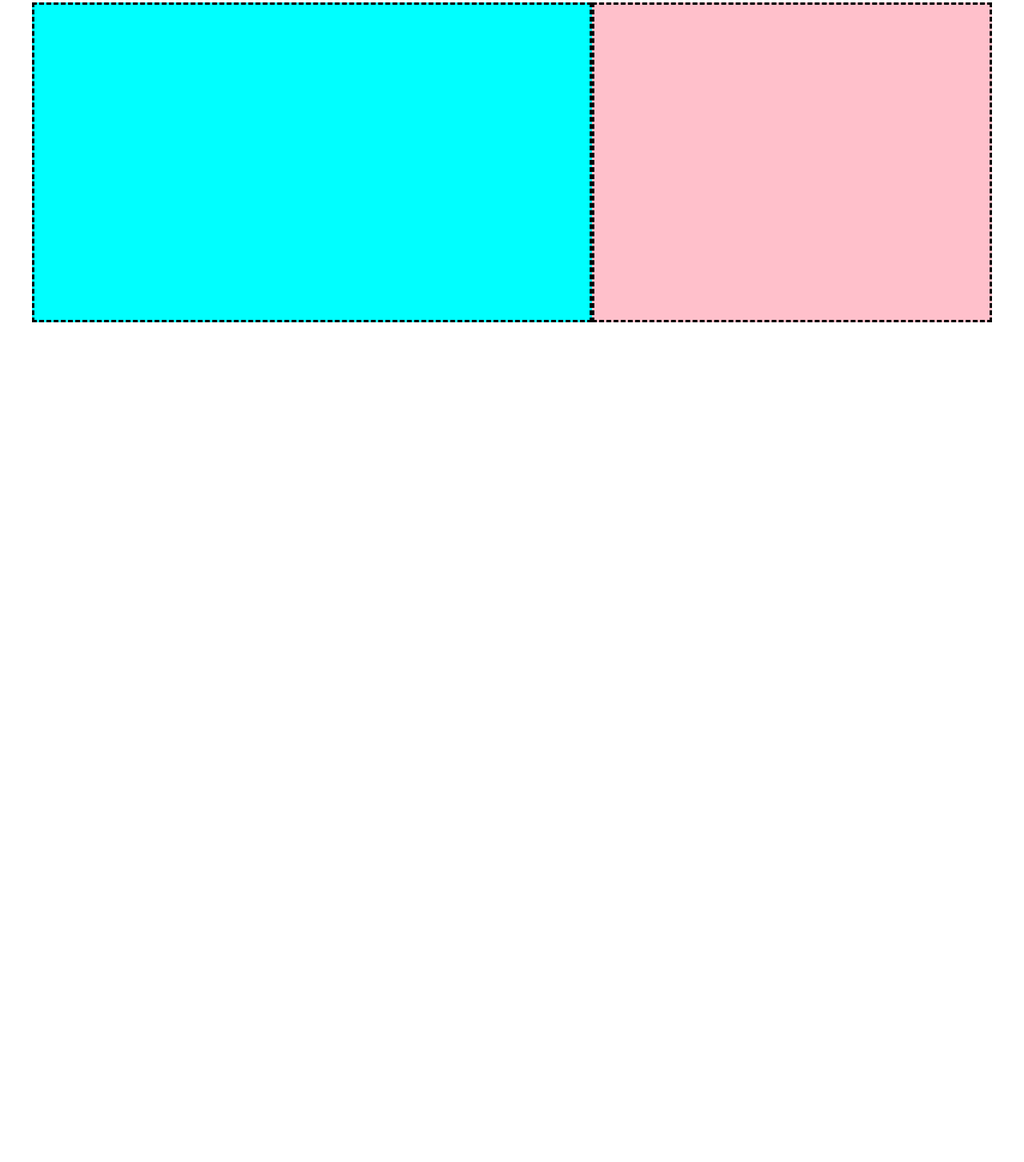
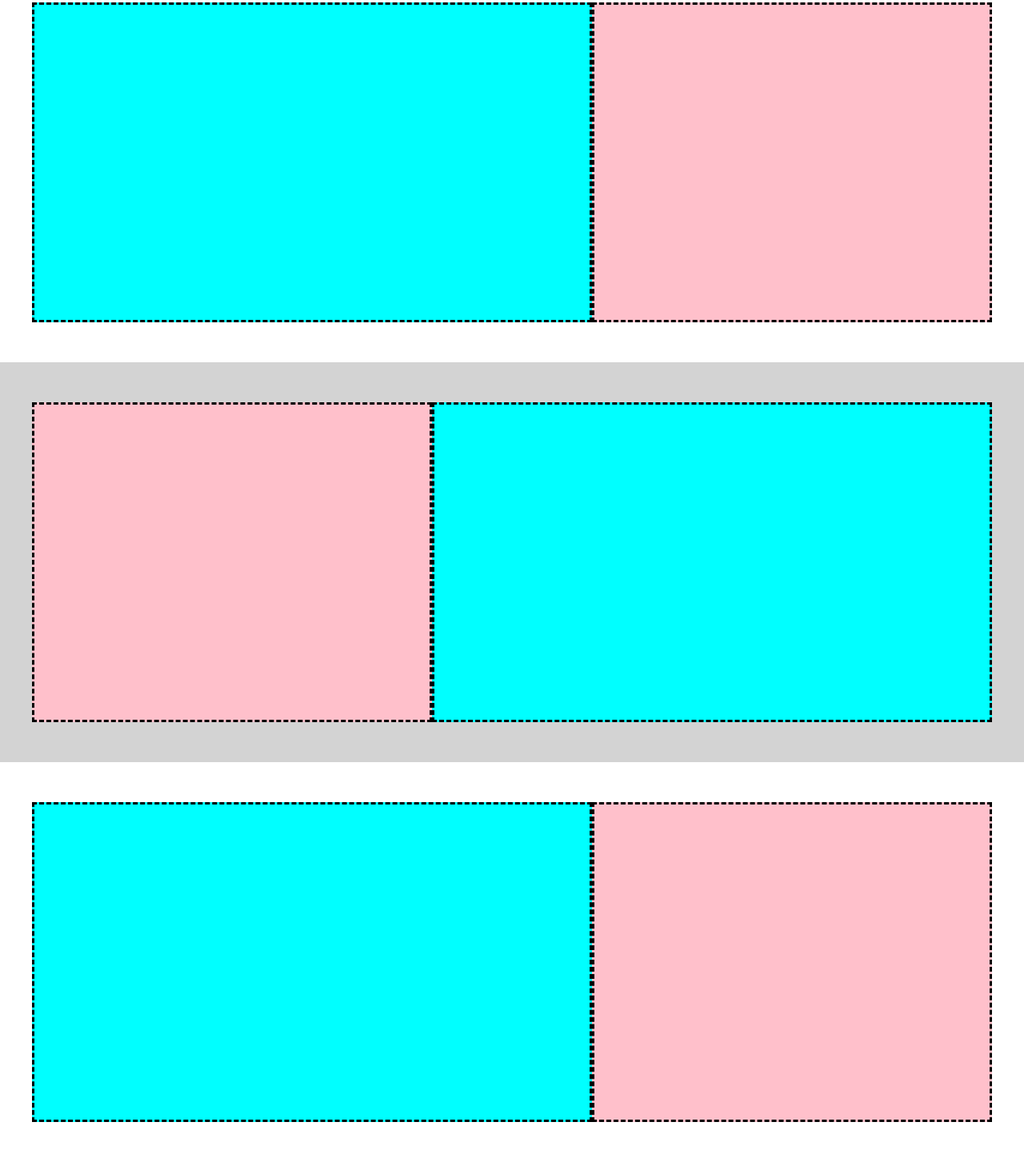
Before and after one commit to MihaiArbore/htmlcss-struttura-discord, a plain HTML site: page index.html in a window 1280 px wide. Shown: the part 647-2100 px from the top of the page at 80% size. Before the commit the page ends 1100 px from the top, so only its background shows below. Drawn offline with Linux system fonts and the light colour scheme.

Commit message:
add layout3-4

```diff
--- a/index.html
+++ b/index.html
@@ -25,13 +25,15 @@
                 </span>
             </nav>
     </header>
-        <!-- main layout1 -->
+        <!-- main layout -->
     <main>
+            <!-- layout1 -->
         <section class="Layout1-flex-container">
             <div class="Layout-box1">
 
             </div>
         </section>
+            <!-- layout2 -->
         <section class="Layout2-flex-container">
             <div class="Layout-box2">
 
@@ -40,6 +42,22 @@
 
             </div>
         </section>
+            <!-- Layout3 -->
+        <section class="Layout3-flex-container">
+            <div class="Layout-box3">
+
+            </div>
+            <div class="Layout-box2">
+
+            </div>
+        </section>
+            <!-- layout4 -->
+            <section class="Layout2-flex-container">
+                <div class="Layout-box2">
+
+                </div>
+                <div class="Layout-box3">
+
     </main>
 
     <footer></footer>
--- a/style.css
+++ b/style.css
@@ -29,6 +29,9 @@
 .debug .Layout-box3{
     border: 3px dashed;
     background-color: pink;
+}
+.debug .Layout3-flex-container{
+    background-color: lightgray;
 }
 /* region header */
 .hed-flex-conteiner{
@@ -89,4 +92,10 @@
     height: 400px;
     width: 500px
 }
+.Layout3-flex-container{
+    display: flex;
+    height: 500px;
+    justify-content: center;
+    align-items: center;
+}
 /* endregion main */
```
